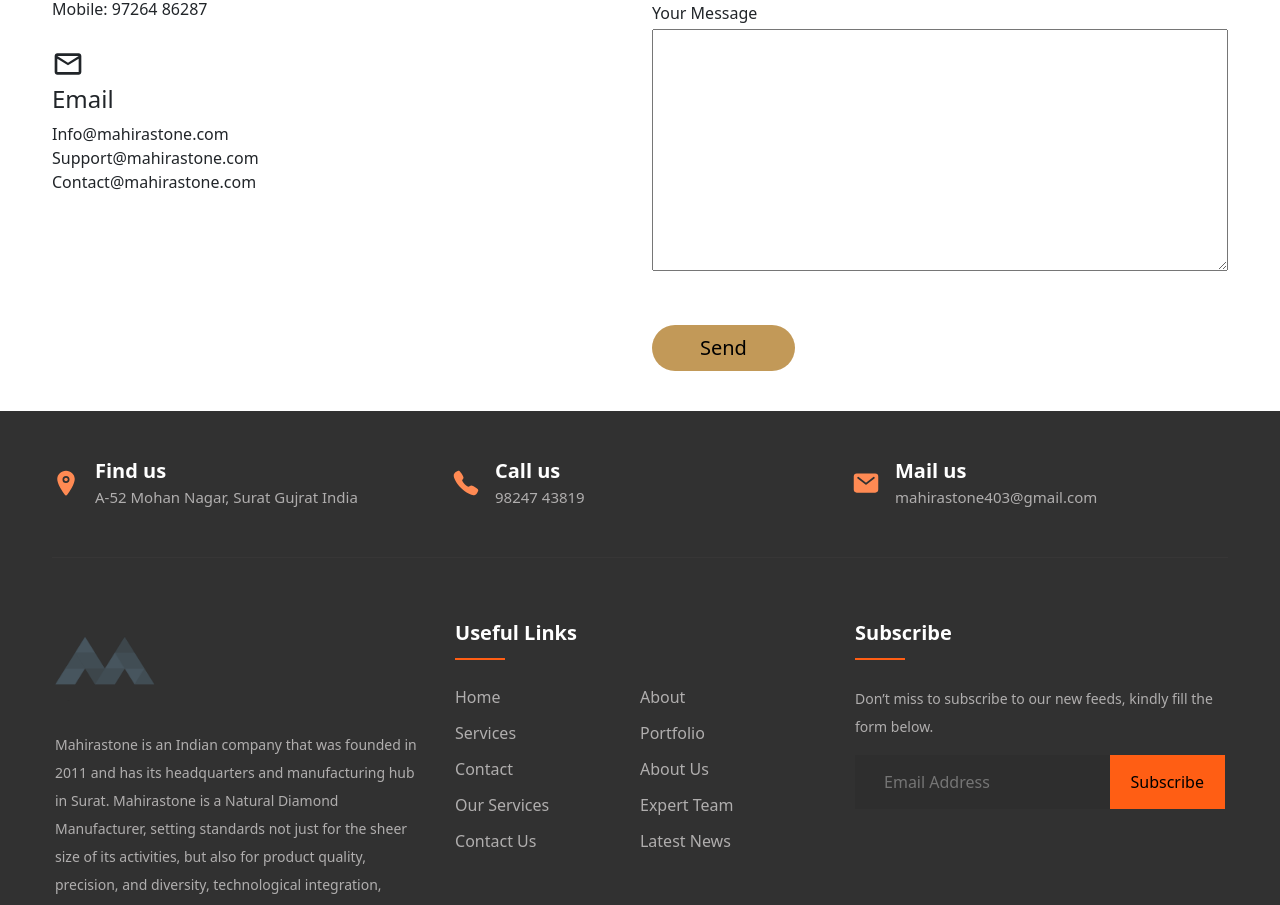
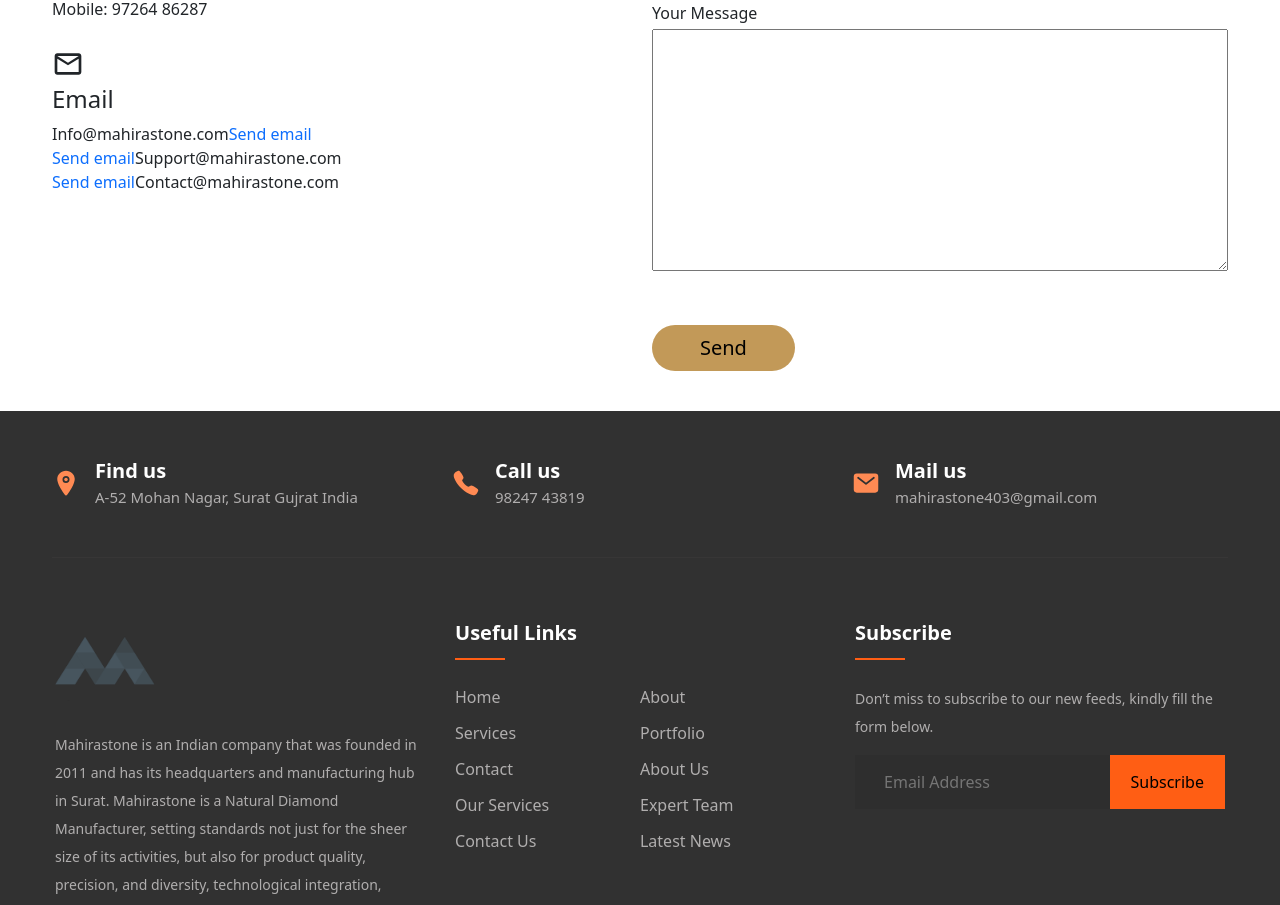
Before and after one commit to jenil-mangukiya/ecommercre-frontand-, a React (Create React App) app: page /contact in a window 1280 px wide. Shown: the part 1140-2045 px from the top of the page. Built offline with nearby package versions, Linux system fonts and the light colour scheme.

Commit message:
inital commit

```diff
--- a/package.json
+++ b/package.json
@@ -16,6 +16,7 @@
     "antd": "^5.17.4",
     "axios": "^1.7.2",
     "bootstrap": "^5.3.3",
+    "caniuse-lite": "^1.0.30001702",
     "react": "^18.3.1",
     "react-bootstrap": "^2.10.2",
     "react-dom": "^18.3.1",
--- a/src/pages/Contact.jsx
+++ b/src/pages/Contact.jsx
@@ -65,10 +65,11 @@ const Contact = () => {
 
                                         <li className="fs-2"><MdOutlineEmail /></li>
                                         <h4 className="address">Email</h4>
-                                        <p>Info@mahirastone.com
+                                        <p>Info@mahirastone.com<a href="mailto:someone@example.com">Send email</a>
                                             <br />
+                                            <a href="mailto:someone@example.com">Send email</a>
                                             Support@mahirastone.com <br />
-                                            Contact@mahirastone.com</p>
+                                            <a href="mailto:someone@example.com">Send email</a>Contact@mahirastone.com</p>
 
                                     </ul>
 
```
Also changed, not shown: 1 other file (tests, documents, lock files or other folders).
